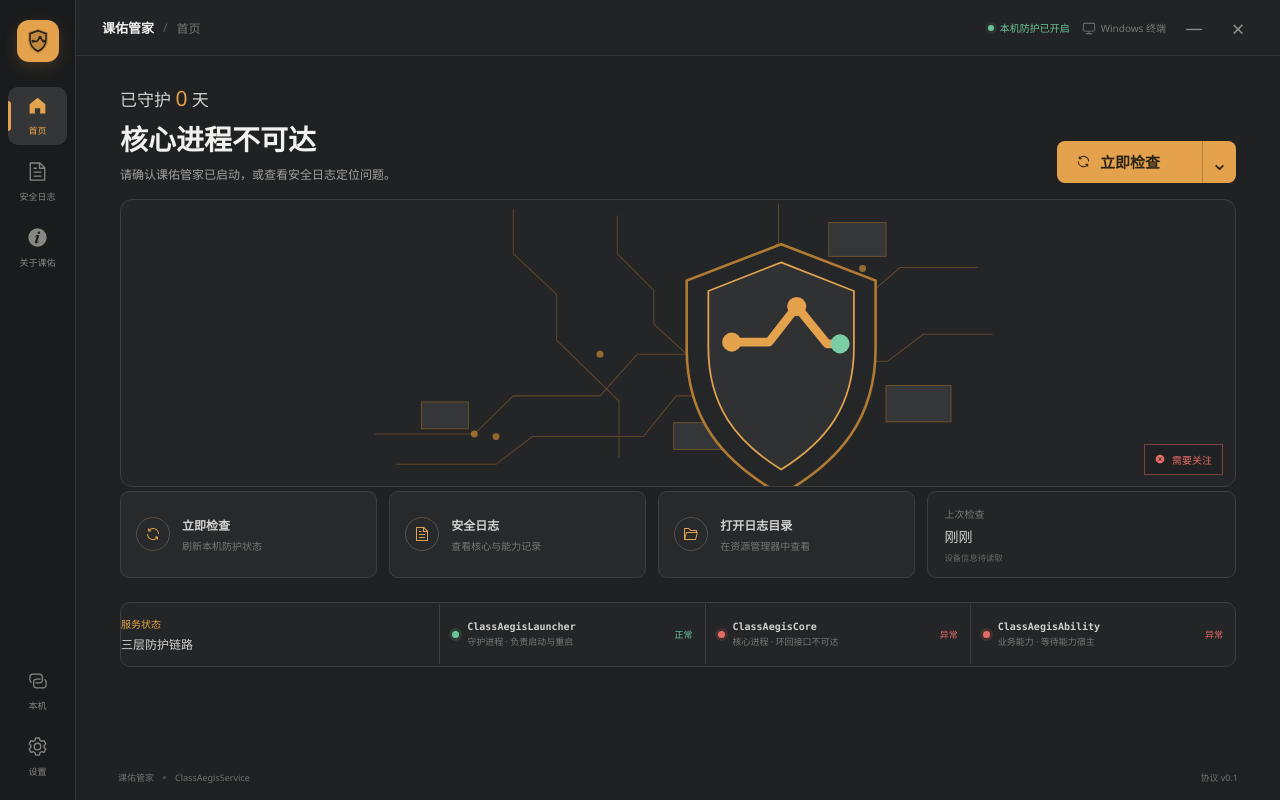
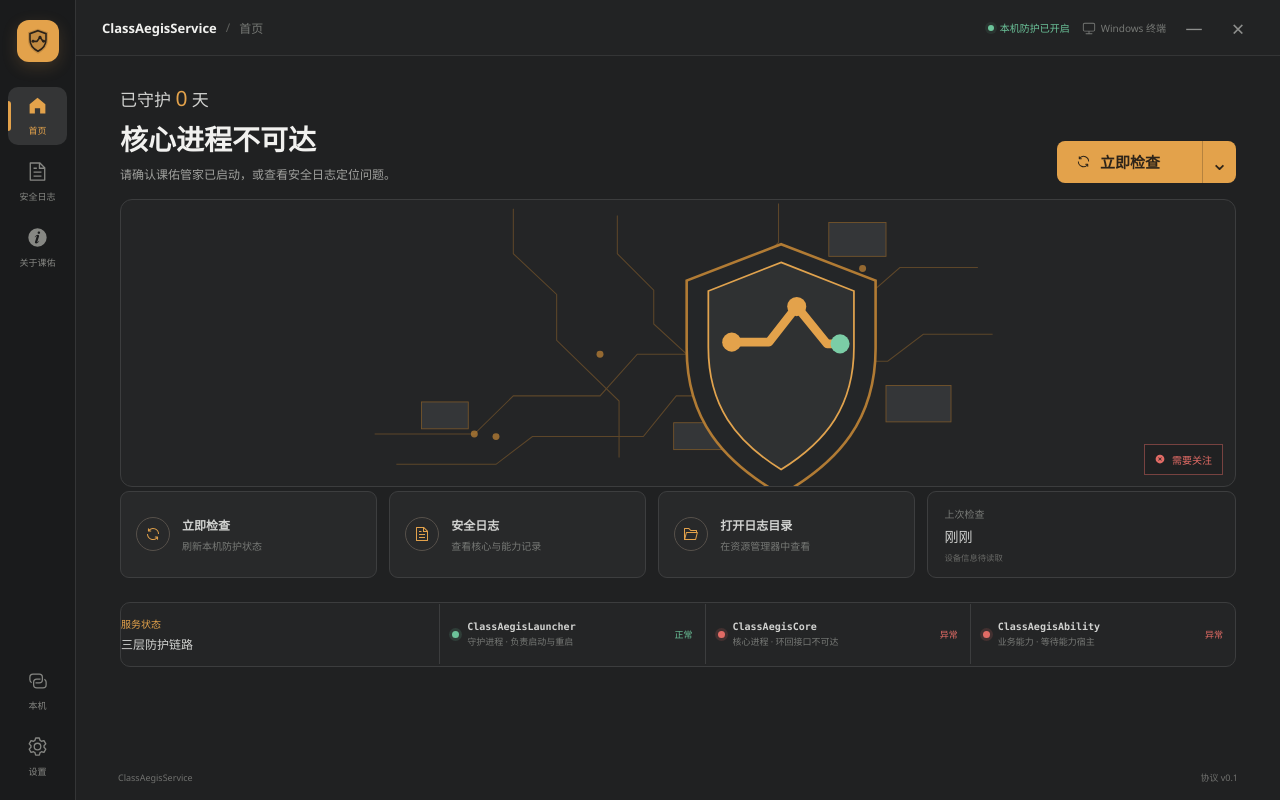
Before and after one commit to ClassAegis/classaegis-service, a JavaScript app in the folder cmd/ui/: page / in a window 1280 px wide. Built offline with nearby package versions, Linux system fonts and the light colour scheme.

Commit message:
fix(ui): use English product name and clean build output

```diff
--- a/cmd/ui/index.html
+++ b/cmd/ui/index.html
@@ -2,7 +2,7 @@
 <html lang="zh-CN">
   <head>
     <meta charset="UTF-8" />
-    <title>课佑管家</title>
+    <title>ClassAegisService</title>
   </head>
   <body>
     <div id="app"></div>
--- a/cmd/ui/src-tauri/tauri.conf.json
+++ b/cmd/ui/src-tauri/tauri.conf.json
@@ -1,6 +1,6 @@
 {
   "$schema": "https://schema.tauri.app/config/2",
-  "productName": "课佑管家",
+  "productName": "ClassAegisService",
   "version": "0.1.0",
   "identifier": "io.github.classaegis.service",
   "build": {
@@ -13,7 +13,7 @@
     "withGlobalTauri": true,
     "windows": [{
       "label": "main",
-      "title": "课佑管家",
+      "title": "ClassAegisService",
       "width": 980,
       "height": 660,
       "minWidth": 820,
--- a/cmd/ui/src/App.vue
+++ b/cmd/ui/src/App.vue
@@ -17,7 +17,7 @@ const pageMeta = computed(() => navItems.find((item) => item.id === page.value)
 <template>
   <div class="app-shell">
     <aside class="rail">
-      <div class="rail-brand" title="课佑管家">
+      <div class="rail-brand" title="ClassAegisService">
         <svg viewBox="0 0 48 48" fill="none" aria-hidden="true">
           <path d="M24 5.5 39 11v10.8c0 9.7-5.8 16.8-15 21.2-9.2-4.4-15-11.5-15-21.2V11l15-5.5Z" fill="currentColor" opacity=".18" />
           <path d="M24 8.5 36 13v8.7c0 7.9-4.4 13.8-12 17.6-7.6-3.8-12-9.7-12-17.6V13l12-4.5Z" stroke="currentColor" stroke-width="2.4" />
@@ -39,7 +39,7 @@ const pageMeta = computed(() => navItems.find((item) => item.id === page.value)
 
     <div class="workspace">
       <header class="topbar">
-        <div class="topbar-title"><strong>课佑管家</strong><span>/</span><span>{{ pageMeta.label }}</span></div>
+        <div class="topbar-title"><strong>ClassAegisService</strong><span>/</span><span>{{ pageMeta.label }}</span></div>
         <div class="topbar-actions">
           <span class="protected-chip"><i></i> 本机防护已开启</span>
           <span class="topbar-device"><el-icon :size="14"><Monitor /></el-icon>Windows 终端</span>
@@ -54,7 +54,7 @@ const pageMeta = computed(() => navItems.find((item) => item.id === page.value)
       </main>
 
       <footer class="workspace-footer">
-        <span>课佑管家</span><span class="footer-divider"></span><span>ClassAegisService</span><span class="footer-spacer"></span><span>协议 v0.1</span>
+        <span>ClassAegisService</span><span class="footer-spacer"></span><span>协议 v0.1</span>
       </footer>
     </div>
   </div>
--- a/cmd/ui/src/views/AboutView.vue
+++ b/cmd/ui/src/views/AboutView.vue
@@ -26,7 +26,7 @@ onMounted(async () => {
           <circle cx="16.5" cy="24.5" r="2.1" fill="currentColor" /><circle cx="27" cy="18.5" r="2.1" fill="currentColor" /><circle cx="32.4" cy="24.3" r="2.1" fill="currentColor" />
         </svg>
       </div>
-      <div class="identity-copy"><span class="section-label">ClassAegis</span><h2>{{ info.name || '课佑管家' }}</h2><p>校园内网一体化终端代理</p></div>
+      <div class="identity-copy"><span class="section-label">ClassAegis</span><h2>{{ info.name || 'ClassAegisService' }}</h2><p>校园内网一体化终端代理</p></div>
       <div class="identity-version"><span>当前版本</span><strong>{{ info.version || '0.1.0' }}</strong></div>
     </section>
 
```
Also changed, not shown: 3 other files (tests, documents, lock files or other folders).
